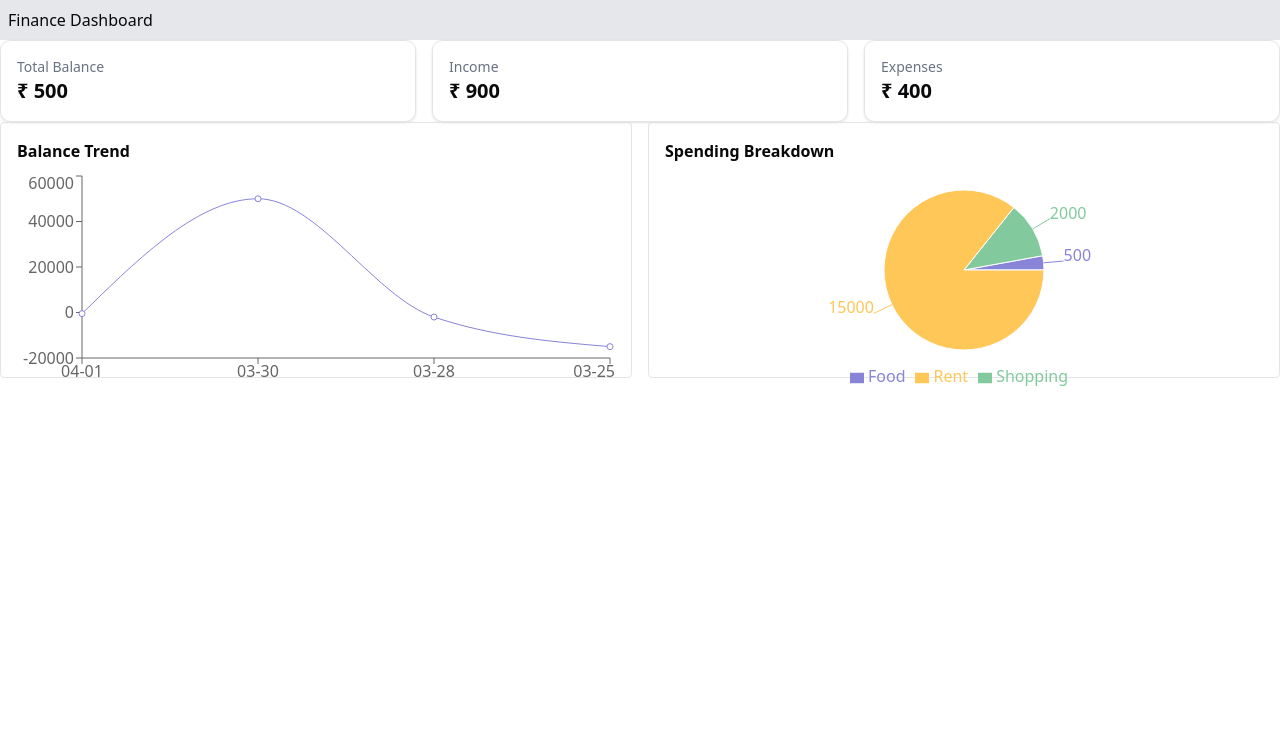
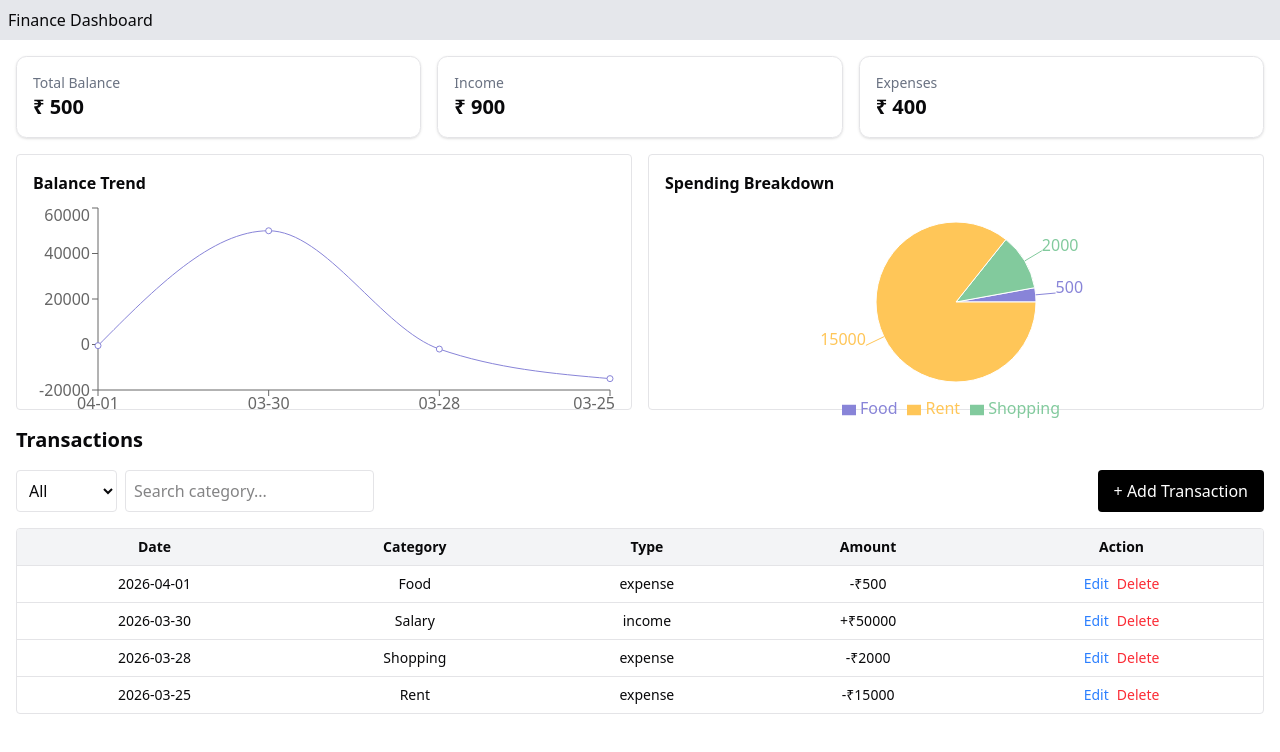
Before and after one commit to PriDebnath/zorvyn-assessment, a React (Vite) app: page / in a window 1280 px wide. Shown: the top 752 px of the page. Built offline with nearby package versions, Linux system fonts and the light colour scheme.

Commit message:
added Transactions table

```diff
--- a/src/page/dashboard/dashboard.tsx
+++ b/src/page/dashboard/dashboard.tsx
@@ -1,4 +1,4 @@
-import React, { useEffect, useState } from "react";
+import React, { useEffect, useMemo, useState } from "react";
 import SummaryCard from "@/feature/dashboard/component/summary-card";
 import { mockTransactions } from "@/feature/dashboard/mock-data";
 import {
@@ -23,6 +23,17 @@ export default function Dashboard() {
   const expense = 400
   const balance = income - expense;
 
+  const [role, setRole] = useState("admin");
+  const [search, setSearch] = useState("");
+  const [filter, setFilter] = useState("all");
+
+  const filteredTx = useMemo(() => {
+    return mockTransactions
+      .filter((tx) => filter === "all" || tx.type === filter)
+      .filter((tx) => tx.category.toLowerCase().includes(search.toLowerCase()));
+  }, [search, filter]);
+
+
   // Line chart data (group by date)
   const trendData = mockTransactions.map((t) => {
     return {
@@ -36,8 +47,9 @@ export default function Dashboard() {
   const expenseTransactions = mockTransactions.filter((t) => t.type === "expense")
 
   return (
-    <div className="h-screen  flex flex-col">
+    <div className="  flex flex-col">
       <h1 className="p-2 bg-gray-200">Finance Dashboard</h1>
+      <div className="p-4 flex flex-col gap-4">
       <div className="grid grid-cols-1 md:grid-cols-3 gap-4">
         <SummaryCard title="Total Balance" value={balance} />
         <SummaryCard title="Income" value={income} />
@@ -79,6 +91,80 @@ export default function Dashboard() {
         </div>
 
       </div>
+
+
+      {/* Transactions */}
+      <div className="space-y-4">
+        <h2 className="text-xl font-semibold">Transactions</h2>
+        <div className="flex justify-between">
+          <div className="flex gap-2 flex-wrap">
+            <select
+              className="border p-2 rounded"
+              value={filter}
+              onChange={(e) => setFilter(e.target.value)}
+            >
+              <option value="all">All</option>
+              <option value="income">Income</option>
+              <option value="expense">Expense</option>
+            </select>
+
+            <input
+              placeholder="Search category..."
+              className="border p-2 rounded"
+              value={search}
+              onChange={(e) => setSearch(e.target.value)}
+            />
+          </div>
+          {role === "admin" && (
+            <button className="bg-black text-white px-4 py-2 rounded">
+              + Add Transaction
+            </button>
+          )}
+        </div>
+
+        <div className="border rounded overflow-hidden">
+          {filteredTx.length === 0 ? (
+            <div className="p-4 text-center text-gray-500">
+              No transactions found.
+            </div>
+          ) : (
+            <table className="w-full text-sm">
+              <thead className="bg-gray-100">
+                <tr>
+                  <th className="p-2">Date</th>
+                  <th className="p-2">Category</th>
+                  <th className="p-2">Type</th>
+                  <th className="p-2">Amount</th>
+                  {role === "admin" && <th className="p-2">Action</th>}
+                </tr>
+              </thead>
+              <tbody>
+                {filteredTx.map((tx) => (
+                  <tr key={tx.id} className="text-center border-t">
+                    <td className="p-2">{tx.date}</td>
+                    <td className="p-2">{tx.category}</td>
+                    <td className="p-2">{tx.type}</td>
+                    <td className="p-2">
+                      {tx.type === "expense" ? "-" : "+"}₹{tx.amount}
+                    </td>
+                    {role === "admin" && (
+                      <td className="p-2 space-x-2">
+                        <button className="text-blue-500">Edit</button>
+                        <button className="text-red-500">Delete</button>
+                      </td>
+                    )}
+                  </tr>
+                ))}
+              </tbody>
+            </table>
+          )}
+        </div>
+
+
+      </div>
+
+    </div>
+
     </div>
   );
 }
```
